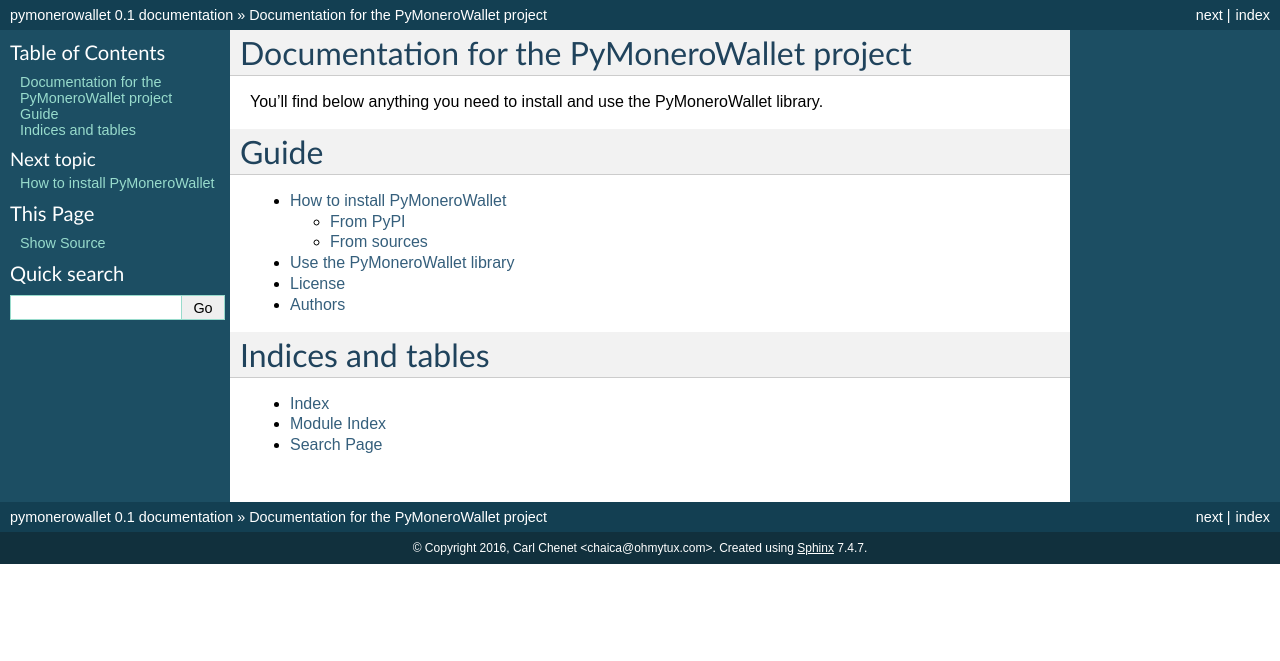
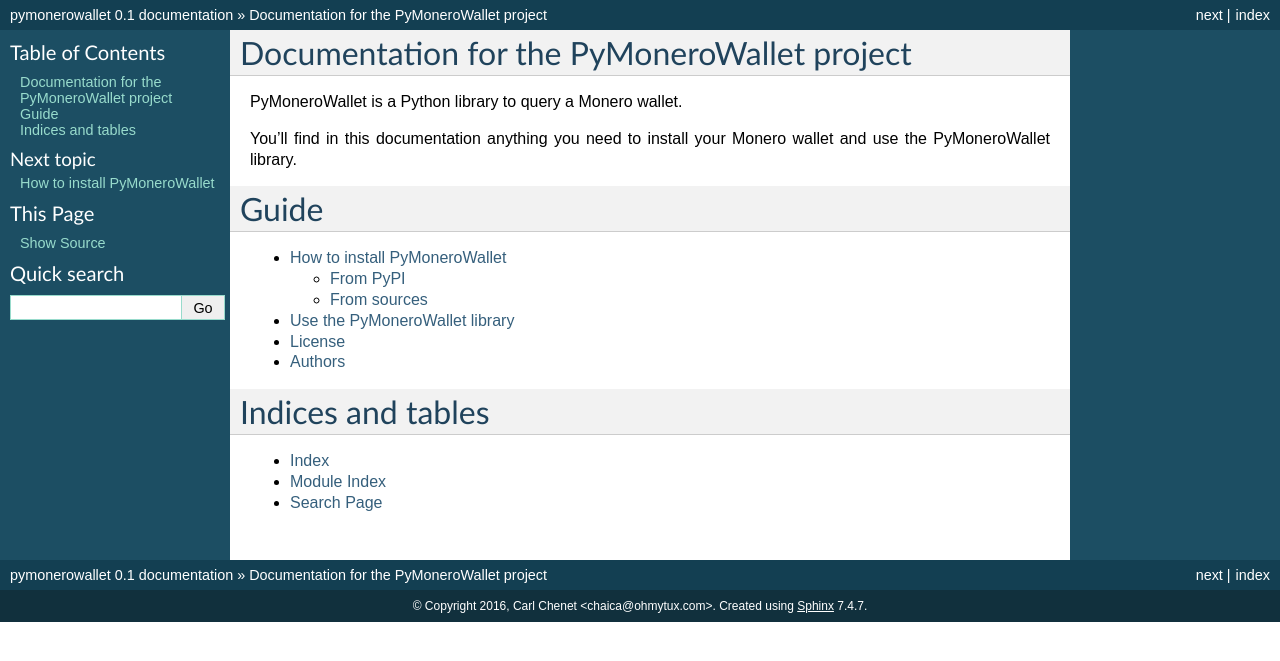
Before and after one commit to emesik/pymonerowallet, a Sphinx documentation site: the page built from docs/source/index.rst, in a window 1280 px wide. Shown: the top 661 px of the page. Built offline with Sphinx 7.4.7, drawn with Linux system fonts in a browser that asks for light colours.

Commit message:
improve header

```diff
--- a/docs/source/index.rst
+++ b/docs/source/index.rst
@@ -1,7 +1,9 @@
 Documentation for the PyMoneroWallet project
 ============================================
 
-You'll find below anything you need to install and use the PyMoneroWallet library.
+PyMoneroWallet is a Python library to query a Monero wallet.
+
+You'll find in this documentation anything you need to install your Monero wallet and use the PyMoneroWallet library.
 
 Guide
 =====
```
